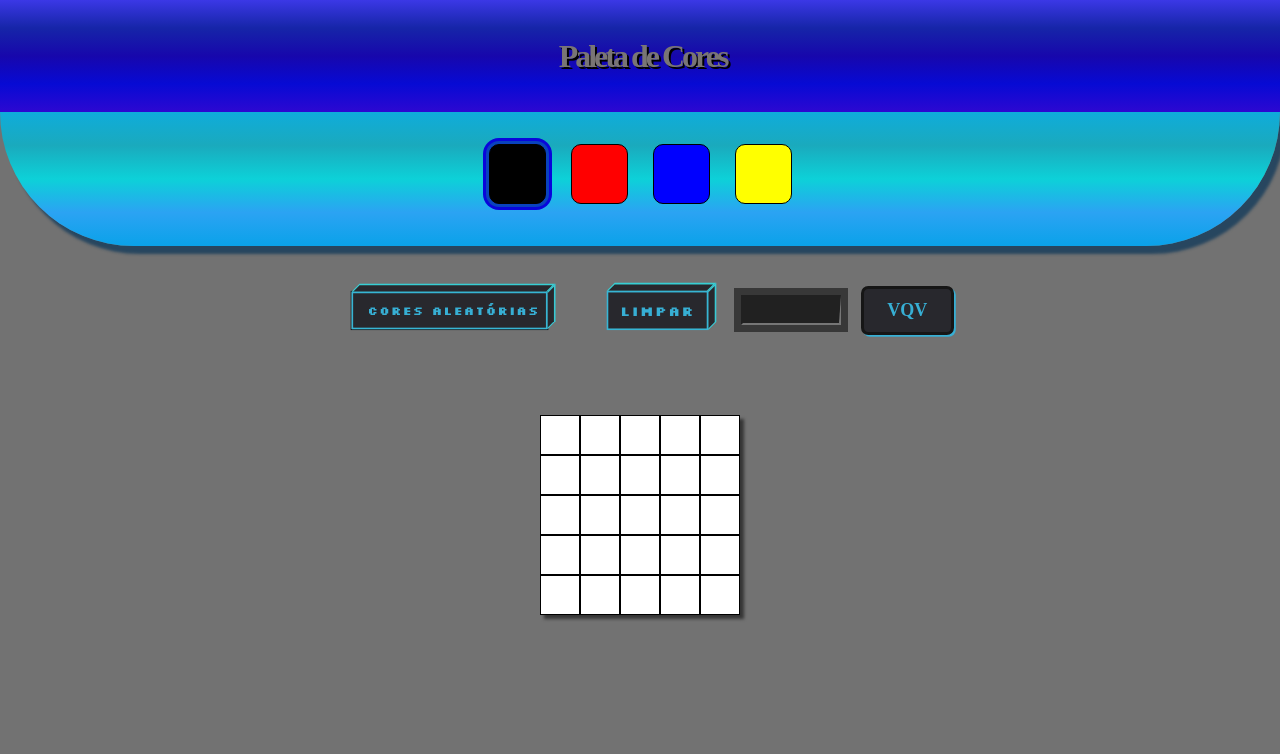
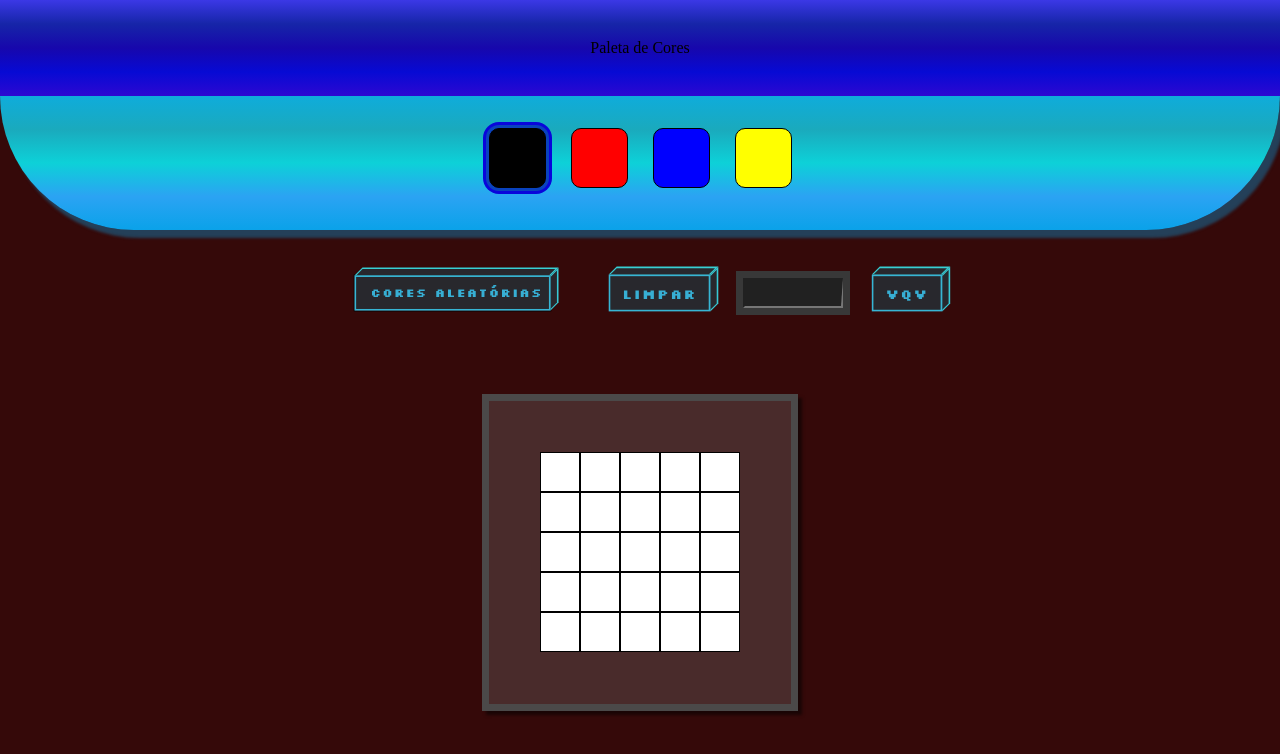
Before and after one commit to CaioEFSilva/Pixel_Art, a plain HTML site: page index.html in a window 1280 px wide. Drawn offline with Linux system fonts and the light colour scheme.

Commit message:
atualizações

```diff
--- a/index.html
+++ b/index.html
@@ -14,16 +14,16 @@
     <header id="header" class="cabecalho">
     </header>
     <main class="principal">
-        <section class="principal__secao">
-            <div id="color-palette" class="principal__paleta">
+        <section class="principal_secao">
+            <div id="color-palette" class="principal_paleta">
                 <div id="preto" class="color square"></div>
                 <div id="color-1" class="color square"></div>
                 <div id="color-2" class="color square"></div>
                 <div id="color-3" class="color square"></div>
             </div>
         </section>
-        <div id="butão" class="principal__botoes">
-        <button id="button-random-color" class="principal__botoes__random btn cube cube-hover">   <div class="bg-top">
+        <div id="butão" class="principal_botoes">
+        <button id="button-random-color" class="principal_botoes_random btn cube cube-hover">   <div class="bg-top">
             <div class="bg-inner"></div>
         </div>
         <div class="bg-right">
@@ -37,7 +37,8 @@
             <span>Cores aleatórias</span>
         </div>
         </button>
-        <button id="clear-board" class="principal__botoes__reset btn cube cube-hover">   <div class="bg-top">
+        <button id="clear-board" class="principal_botoes_reset btn cube cube-hover">
+            <div class="bg-top">
             <div class="bg-inner"></div>
         </div>
         <div class="bg-right">
@@ -49,15 +50,24 @@
         <div class="text">
             <span>limpar</span>
         </div></button>
-        <form id="tamanho" class="principal__resize">
+        <form id="tamanho" class="principal_resize">
             <input type="number" min="1" id="board-size" class="marquee">
-            <button id="generate-board" class="btn2">
-            <span class="material-symbols-outlined"></span>
-            <span>VQV</span>
+            <button id="generate-board" class="principal_botoes_reset btn cube cube-hover">
+                <div class="bg-top">
+                    <div class="bg-inner"></div>
+                </div>
+                <div class="bg-right">
+                    <div class="bg-inner"></div>
+                </div>
+                <div class="bg">
+                    <div class="bg-inner"></div>
+                </div>
+                <div class="text">
+                <span>VQV</span>
             </button>
         </form>
         </div>
-        <section id="pixel-board" class="principal__quadro"></section>
+        <section id="pixel-board" class="principal_quadro"></section>
     </main>
 </body>
 <script src = 'script.js'></script>
--- a/styles/style.css
+++ b/styles/style.css
@@ -59,6 +59,10 @@
   padding: 10;
   margin: 0;
   margin-top: 40px;
+  margin-top: 3%;
+  border: 7px solid #4b4949;
+  padding: 4%;
+  background-color: #70707054;
 }
 
 .div-line {
--- a/styles/style2.css
+++ b/styles/style2.css
@@ -8,7 +8,7 @@
 body
 {
     font-family: 'Silkscreen';
-    background-color: rgb(114, 114, 114);
+    background-color: rgb(53, 9, 9);
 }
 
 body::-webkit-scrollbar
@@ -34,7 +34,7 @@ body::-webkit-scrollbar-thumb
     background-image: linear-gradient(to bottom, #3b38e6, #1625a8, #1707ac, #070ad4, #2d08d1);
 }
 
-.cabecalho__tit
+.cabecalho_tit
 {
     margin-left: 5px;
     letter-spacing: -3px;
@@ -54,7 +54,7 @@ body::-webkit-scrollbar-thumb
     gap: 20px;
 }
 
-.principal__secao:nth-child(1)
+.principal_secao:nth-child(1)
 {
     width: 100%;
     padding: 20px 0;
@@ -68,7 +68,7 @@ body::-webkit-scrollbar-thumb
     align-items: center;
 }
 
-.principal__paleta
+.principal_paleta
 {
     width: auto;
     padding: 20px;
@@ -111,7 +111,7 @@ body::-webkit-scrollbar-thumb
     box-shadow: 0 0 0 3px rgb(9, 66, 190), 0 0 0 6px rgb(9, 5, 219);
 }
 
-.principal__botoes
+.principal_botoes
 {
     width: auto;
 
@@ -119,13 +119,13 @@ body::-webkit-scrollbar-thumb
     gap: 20px;
 }
 
-.principal__botoes__reset,
-.principal__botoes__random
+.principal_botoes_reset,
+.principal_botoes_random
 {
     transform: scale(.8);
 }
 
-.principal__secao:nth-child(2)
+.principal_secao:nth-child(2)
 {
     width: 100%;
     padding: 20px 0;
@@ -136,7 +136,7 @@ body::-webkit-scrollbar-thumb
     gap: 20px;
 }
 
-.principal__resize
+.principal_resize
 {
     display: flex;
     align-items: center;
@@ -144,7 +144,7 @@ body::-webkit-scrollbar-thumb
     gap: 20px;
 }
 
-.principal__resize__generate
+.principal_resize_generate
 {
     display: flex;
     justify-content: center;
@@ -152,7 +152,7 @@ body::-webkit-scrollbar-thumb
     gap: 5px;
 }
 
-.principal__quadro
+.principal_quadro
 {
     max-width: 95%;
     max-height: 70vh;
@@ -163,24 +163,24 @@ body::-webkit-scrollbar-thumb
     display: grid;
 }
 
-.principal__quadro::-webkit-scrollbar
+.principal_quadro::-webkit-scrollbar
 {
     background-color: rgb(61, 61, 61);
     width: 3px;
     height: 3px;
 }
 
-.principal__quadro::-webkit-scrollbar-thumb
+.principal_quadro::-webkit-scrollbar-thumb
 {
     background-color: #00c3ff;
 }
 
-.principal__quadro::-webkit-scrollbar-corner
+.principal_quadro::-webkit-scrollbar-corner
 {
     background-color: #00c3ff;
 }
 
-.principal__quadro:hover::-webkit-scrollbar
+.principal_quadro:hover::-webkit-scrollbar
 {
     width: 6px;
     height: 6px;
```
